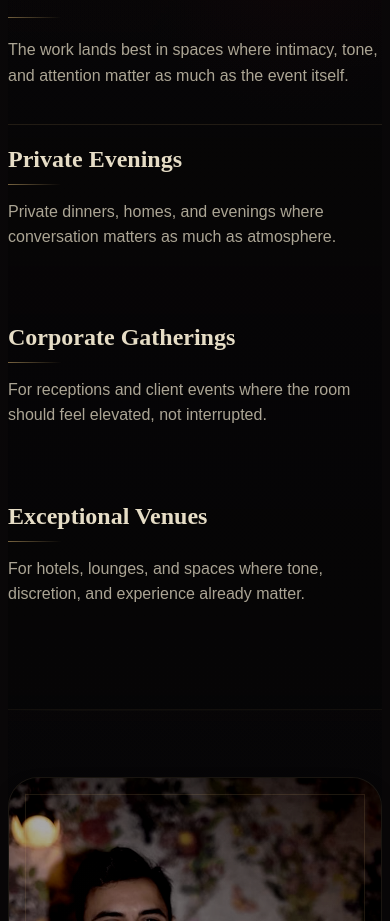
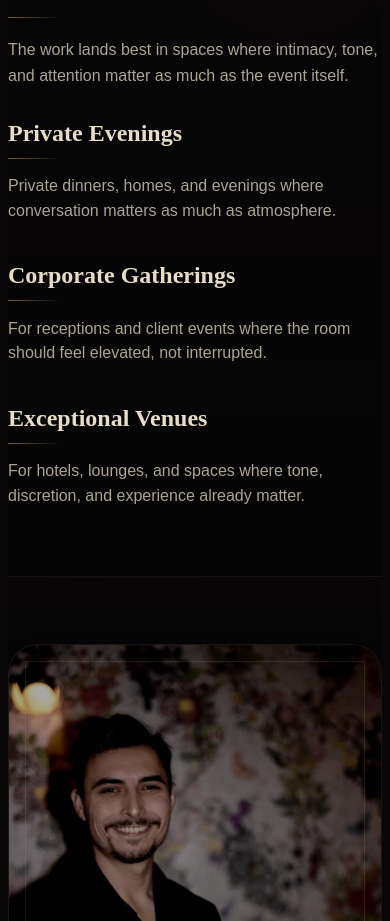
Before and after one commit to chaseellsworthiv-artifice/Artifice-Website, a Next.js app: page / in a window 390 px wide. Shown: the part 2869-3790 px from the top of the page. Built offline with nearby package versions, Linux system fonts and the light colour scheme; a web font is replaced by a local one.

Commit message:
Refine events section rhythm

```diff
--- a/components/hero-experience.module.css
+++ b/components/hero-experience.module.css
@@ -723,7 +723,6 @@
   gap: 1.25rem;
   margin-top: 2.35rem;
   padding-top: 1.65rem;
-  border-top: 1px solid rgba(201, 168, 106, 0.14);
 }
 
 .clientNote {
@@ -878,7 +877,6 @@
   display: grid;
   grid-template-columns: repeat(3, minmax(0, 1fr));
   gap: 1.35rem;
-  border-top: 1px solid rgba(201, 168, 106, 0.14);
 }
 
 .eventCard {
@@ -1263,7 +1261,13 @@
   }
 
   .eventGrid {
-    gap: 1.15rem;
+    gap: 2.45rem;
+    margin-top: 2rem;
+  }
+
+  .eventCard {
+    min-height: auto;
+    padding-top: 0;
   }
 
   .materialPanel,
```
